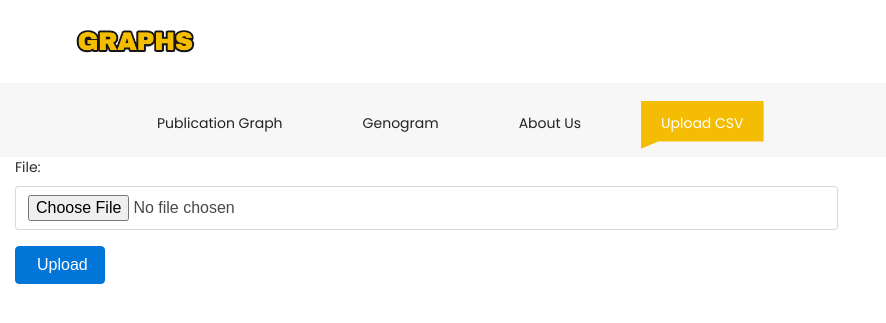
After one commit to sophie-win/bibliographic_data, a Django app: page /upload_csv in a window 1280 px wide. The commit adds this page. Shown: the top 323 px of the page, without its empty margins (0-886 px from the left). Run offline with Django 3.2, Linux system fonts and the light colour scheme; some libraries are stand-ins or nearby versions.

Commit message:
upload_csv.html added. simple uploadcsv function added. need to figure out how to pass the csv content to Neo4j and update the database accordingly

```diff
--- a/BibliographicData/settings.py
+++ b/BibliographicData/settings.py
@@ -85,7 +85,7 @@ DATABASES = {
     }
 }
 
-#Connect to Neo4j Database
+#Connect to Neo4j Database, when using browser to open, port is 7474. username: neo4j. password: root
 config.DATABASE_URL = 'bolt://neo4j:root@localhost:7687'
 # config.DATABASE_URL = 'bolt://neo4j:test@159.89.205.73:7687'
 # config.DATABASE_URL = 'bolt://neo4j:root@128.199.71.221:7687' #active
--- a/BibliographicData/urls.py
+++ b/BibliographicData/urls.py
@@ -23,11 +23,13 @@ from fetch_api import views
 
 urlpatterns = [
     path('admin/', admin.site.urls),
+    path('uploadcsv', views.uploadcsv, name='uploadcsv'), #make function in views.py callable
     url(r'^$', TemplateView.as_view(template_name='publication_graph.html'), name='index'),
     url(r'^fetch/', include(('fetch_api.urls', 'fetch_api'), namespace='fetch_api')),
     url(r'^api/get_suggestions/', views.get_suggestions),
     url(r'^publication_graph', TemplateView.as_view(template_name='publication_graph.html'), name='publication_graph'),
     url(r'^about_us', TemplateView.as_view(template_name='about_us.html'), name='about_us'),
+    url(r'^upload_csv', TemplateView.as_view(template_name='upload_csv.html'), name='upload_csv'), #get html shown
     url(r'^genogram', TemplateView.as_view(template_name='genogram.html'), name='genogram'),
     url(r'^api/get_list/', views.get_list),
     url(r'^api/get_json_data/', views.get_json_data),
--- a/templates/about_us.html
+++ b/templates/about_us.html
@@ -50,7 +50,9 @@
                     <li class="nav-item active">
                         <a class="nav-link" href="about_us.html">About Us <span class="sr-only">(current)</span></a>
                     </li>
-
+                    <li class="nav-item ">
+                        <a class="nav-link" href="upload_csv.html">Upload CSV<span class="sr-only">(current)</span></a>
+                    </li>
                 </ul>
             </div>
         </nav>
--- a/templates/genogram.html
+++ b/templates/genogram.html
@@ -492,6 +492,9 @@
                     <li class="nav-item ">
                         <a class="nav-link" href="about_us.html">About Us <span class="sr-only">(current)</span></a>
                     </li>
+                    <li class="nav-item ">
+                        <a class="nav-link" href="upload_csv.html">Upload CSV<span class="sr-only">(current)</span></a>
+                    </li>
                 </ul>
             </div>
         </nav>
--- /dev/null
+++ b/templates/upload_csv.html
@@ -0,0 +1,76 @@
+<!DOCTYPE html>
+<html lang="en">
+<head>
+    <!-- Required meta tags -->
+    <meta charset="utf-8">
+    <meta name="viewport" content="width=device-width, initial-scale=1, shrink-to-fit=no">
+    <title>About Us</title>
+    <link href="../static/css/media_query.css" rel="stylesheet" type="text/css"/>
+    <link href="../static/css/bootstrap.css" rel="stylesheet" type="text/css"/>
+    <link href="https://maxcdn.bootstrapcdn.com/font-awesome/4.7.0/css/font-awesome.min.css" rel="stylesheet"
+          integrity="sha384-wvfXpqpZZVQGK6TAh5PVlGOfQNHSoD2xbE+QkPxCAFlNEevoEH3Sl0sibVcOQVnN" crossorigin="anonymous">
+    <link href="../static/css/animate.css" rel="stylesheet" type="text/css"/>
+    <link href="https://fonts.googleapis.com/css?family=Poppins" rel="stylesheet">
+    <!-- Bootstrap CSS -->
+    <link href="../static/css/style_1.css" rel="stylesheet" type="text/css"/>
+    <!-- Modernizr JS -->
+    <script src="../static/js/modernizr-3.5.0.min.js"></script>
+    {#    <link rel="stylesheet" href="../static/css/font-awesome.min.css">#}
+</head>
+
+<body class="single">
+<div class="container-fluid">
+    <div class="container">
+        <div class="row">
+            <div class="col-12 col-md-3 fh5co_padding_menu">
+                <img src="../static/img/logo.png" alt="img" class="fh5co_logo_width"/>
+            </div>
+        </div>
+    </div>
+</div>
+<div class="container-fluid bg-faded fh5co_padd_mediya padding_786">
+    <div class="container padding_786">
+        <nav class="navbar navbar-toggleable-md navbar-light ">
+            <button class="navbar-toggler navbar-toggler-right mt-3" type="button" data-toggle="collapse"
+                    data-target="#navbarSupportedContent" aria-controls="navbarSupportedContent" aria-expanded="false"
+                    aria-label="Toggle navigation"><span class="fa fa-bars"></span></button>
+            <a class="navbar-brand" href="#"><img src="../static/img/logo.png" alt="img" class="mobile_logo_width"/></a>
+            <div class="collapse navbar-collapse" id="navbarSupportedContent">
+                <ul class="navbar-nav mr-auto">
+                    <li class="nav-item ">
+                        <a class="nav-link" href="publication_graph.html">Publication Graph <span class="sr-only">(current)</span></a>
+                    </li>
+                    <li class="nav-item ">
+                        <a class="nav-link" href="genogram.html">Genogram <span class="sr-only">(current)</span></a>
+                    </li>
+                    <li class="nav-item">
+                        <a class="nav-link" href="about_us.html">About Us <span class="sr-only">(current)</span></a>
+                    </li>
+                    <li class="nav-item active">
+                        <a class="nav-link" href="upload_csv.html">Upload CSV<span class="sr-only">(current)</span></a>
+                    </li>
+                </ul>
+            </div>
+        </nav>
+    </div>
+</div>
+
+<form action="{% url "uploadcsv" %}" method="POST" enctype="multipart/form-data" class="form-horizontal">
+    {% csrf_token %}
+    <div class="form-group">
+        <label for="name" class="col-md-3 col-sm-3 col-xs-12 control-label">File: </label>
+        <div class="col-md-8">
+            <input type="file" name="csv_file" id="csv_file" required="True" class="form-control">
+        </div>
+    </div>
+    <div class="form-group">
+        <div class="col-md-3 col-sm-3 col-xs-12 col-md-offset-3" style="margin-bottom:10px;">
+            <button class="btn btn-primary"><span class="glyphicon glyphicon-upload" style="margin-right:5px;"></span>Upload
+            </button>
+        </div>
+    </div>
+</form>
+
+
+</body>
+</html>
```
Also changed, not shown: fetch_api/views.py (+19 -1 lines), templates/publication_graph.html (+6 -2 lines).
